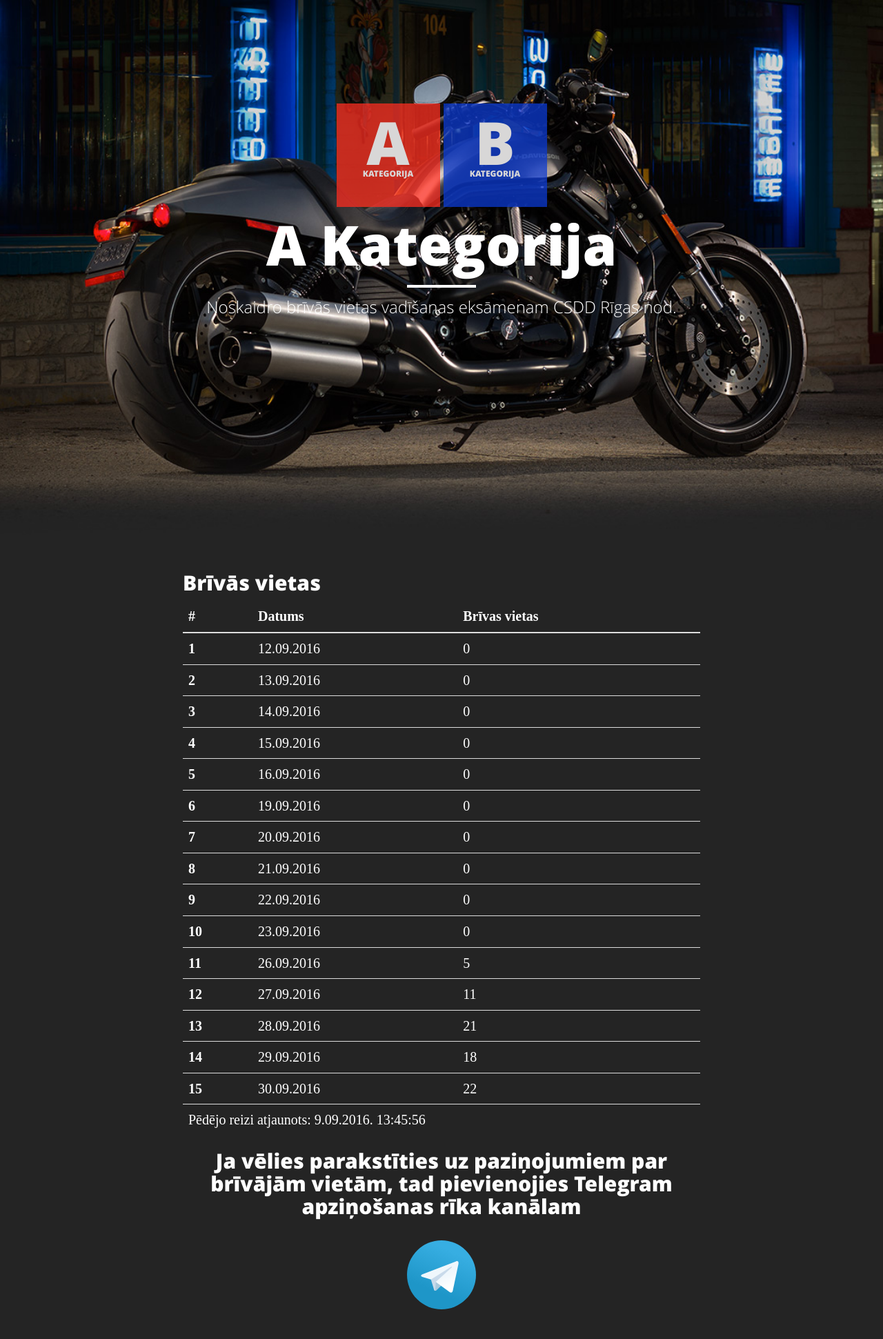
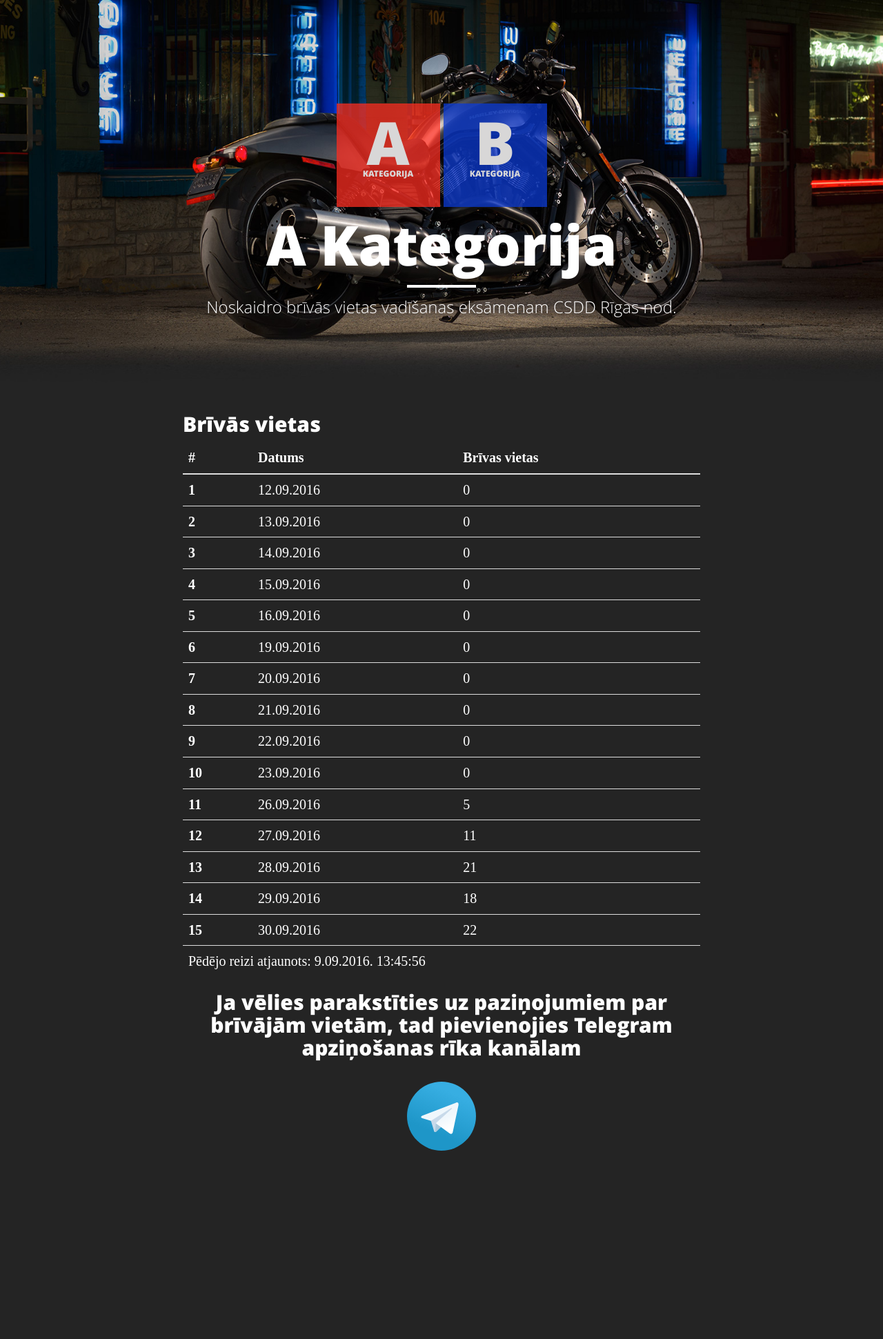
Before and after one commit to RonnyLV/A_Category_CSDD, a Jekyll site: the page built from index.html, in a window 1280 px wide. Shown: the whole page at 69% size. Built offline with Jekyll 4.4.1, drawn with Linux system fonts in a browser that asks for light colours; some web fonts are replaced; after the commit the page ends 1711 px from its top, so only the background shows below that.

Commit message:
Update heading.

```diff
--- a/css/main.scss
+++ b/css/main.scss
@@ -158,7 +158,7 @@ hr.small {
 
 .intro-header {
   background-color: #777777;
-  background: no-repeat center center;
+  background: no-repeat center bottom;
   background-attachment: scroll;
   -webkit-background-size: cover;
   -moz-background-size: cover;
@@ -178,7 +178,7 @@ hr.small {
   .intro-header .site-heading,
   .intro-header .post-heading,
   .intro-header .page-heading {
-    padding: 150px 0 350px 0;
+    padding: 150px 0 120px 0;
   }
 }
 
```
